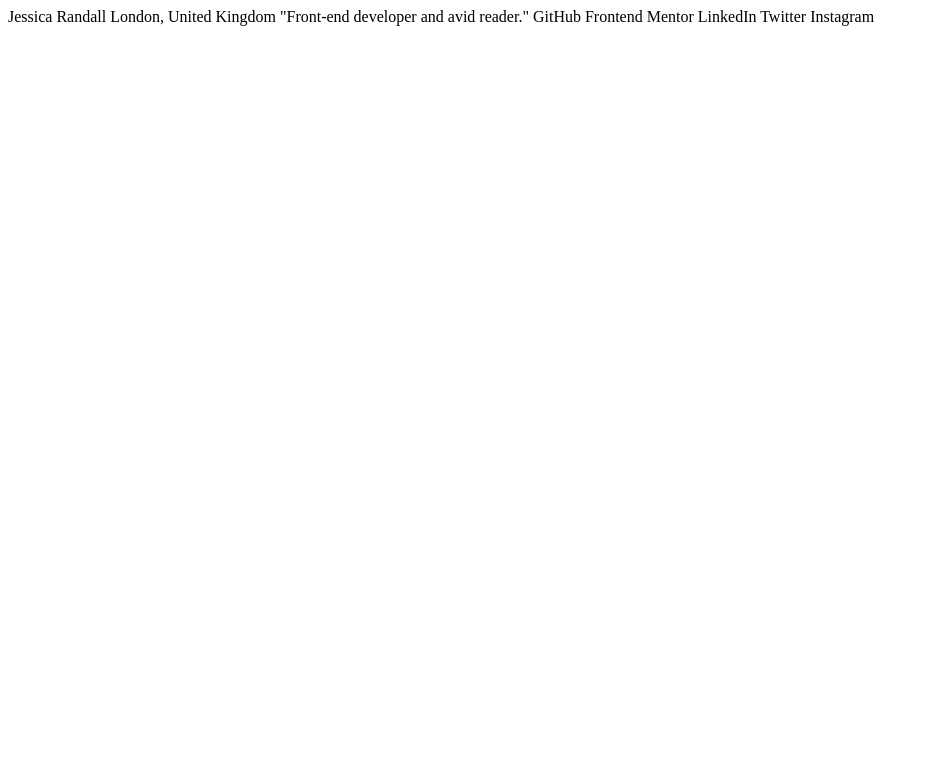
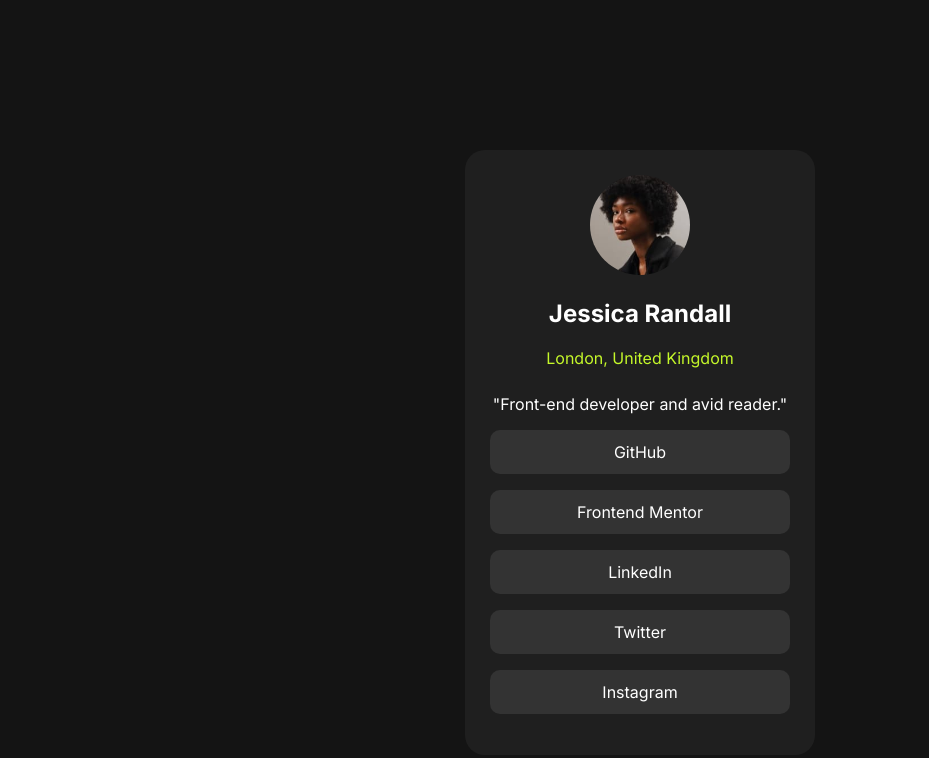
Before and after one commit to Gabriel-Nasciment0/FrontEnd_Mentor, a plain HTML site: page social-links-profile-main/index.html in a window 1280 px wide. Shown: the whole page, without its empty margins (0-929 px from the left). Drawn offline with Linux system fonts and the light colour scheme.

Commit message:
finalizado

```diff
--- a/social-links-profile-main/index.html
+++ b/social-links-profile-main/index.html
@@ -1,10 +1,15 @@
 <!DOCTYPE html>
-<html lang="en">
+<html lang="pt-br">
     <head>
         <meta charset="UTF-8" />
         <meta name="viewport" content="width=device-width, initial-scale=1.0" />
         <!-- displays site properly based on user's device -->
-
+        <link rel="preconnect" href="https://fonts.googleapis.com" />
+        <link rel="preconnect" href="https://fonts.gstatic.com" crossorigin />
+        <link
+            href="https://fonts.googleapis.com/css2?family=Inter:ital,opsz,wght@0,14..32,100..900;1,14..32,100..900&display=swap"
+            rel="stylesheet"
+        />
         <link
             rel="icon"
             type="image/png"
@@ -17,7 +22,25 @@
         <link rel="stylesheet" href="style/style.css" />
     </head>
     <body>
-        Jessica Randall London, United Kingdom "Front-end developer and avid
-        reader." GitHub Frontend Mentor LinkedIn Twitter Instagram
+        <main>
+            <section class="card">
+                <div class="perfil">
+                    <img src="assets/images/avatar-jessica.jpeg" alt="avatar" />
+                    <h1>Jessica Randall</h1>
+                    <p>London, United Kingdom</p>
+                    <p>"Front-end developer and avid reader."</p>
+                </div>
+                <!--perfil-->
+                <div class="social">
+                    <p><a href="#">GitHub</a></p>
+                    <p><a href="#">Frontend Mentor</a></p>
+                    <p><a href="#">LinkedIn</a></p>
+                    <p><a href="#">Twitter</a></p>
+                    <p><a href="#">Instagram</a></p>
+                </div>
+                <!--social-->
+            </section>
+            <!--card-->
+        </main>
     </body>
 </html>
--- a/social-links-profile-main/style/style.scss
+++ b/social-links-profile-main/style/style.scss
@@ -0,0 +1,55 @@
+:root {
+    //Colors
+
+    --Green: hsl(75, 94%, 57%);
+
+    --White: hsl(0, 0%, 100%);
+
+    --Grey-700: hsl(0, 0%, 20%);
+    --Grey-800: hsl(0, 0%, 12%);
+    --Grey-900: hsl(0, 0%, 8%);
+
+    //font
+    --font: "Inter", sans-serif;
+}
+
+body {
+    background: var(--Grey-900);
+    main {
+        background: var(--Grey-800);
+        margin: 150px auto;
+        padding: 2%;
+        width: 300px;
+        border-radius: 20px;
+        text-align: center;
+        font-family: var(--font);
+        color: var(--White);
+        .card {
+            .perfil {
+                img {
+                    border-radius: 50%;
+                    width: 100px;
+                }
+
+                p {
+                    color: var(--Green);
+                }
+                p:last-child {
+                    color: var(--White);
+                    padding-top: 10px;
+                }
+            } //perfil
+            .social {
+                p {
+                    background: var(--Grey-700);
+                    padding: 4% 0;
+                    border-radius: 10px;
+                    a {
+                        color: var(--White);
+                        text-decoration: none;
+                    }
+                }
+            } //social
+        } //card
+    } //main
+} //body
```
Also changed, not shown: social-links-profile-main/style/style.css, 1 other file.
